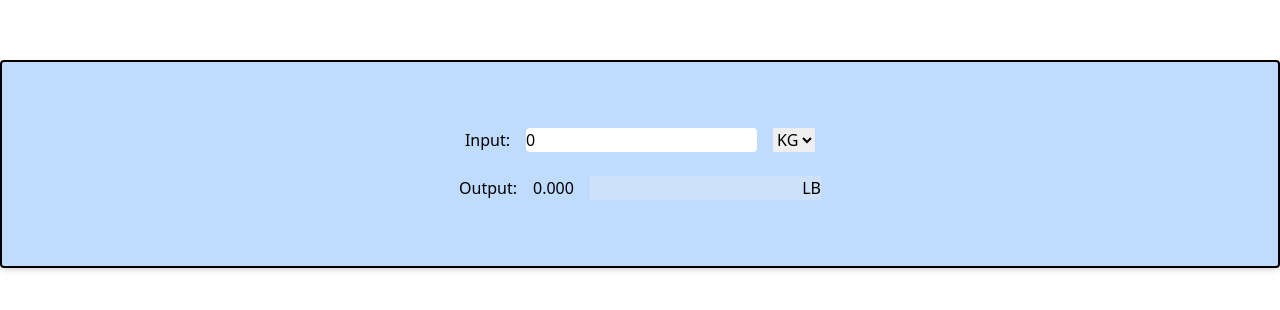
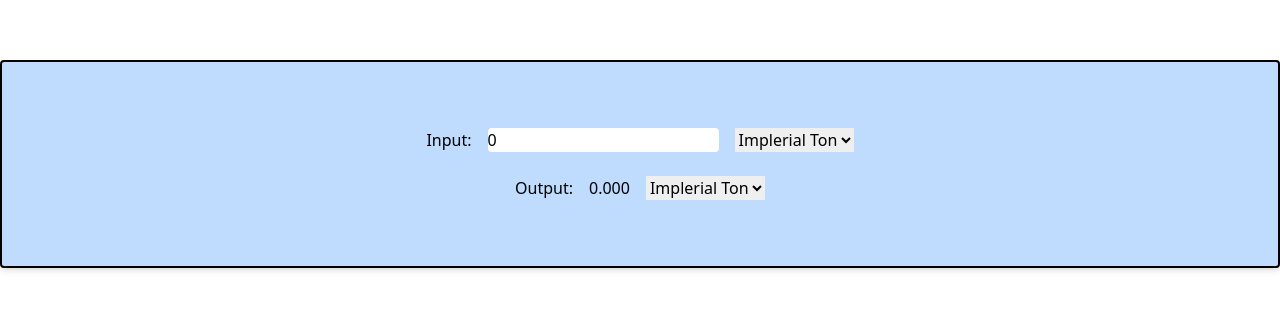
Before and after one commit to yikaizhou252/unit-conversion, a Vue app: page / in a window 1280 px wide. Shown: the part 236-546 px from the top of the page. Built offline with nearby package versions, Linux system fonts and the light colour scheme.

Commit message:
added diff units - unoptimal solutions for dropdowns

```diff
--- a/src/components/DashboardView.vue
+++ b/src/components/DashboardView.vue
@@ -1,39 +1,63 @@
 <template>
-  <div class=" bg-lightBlue shadow-md border-2 rounded flex flex-col justify-center items-center text-center min-h-52 container">
+  <div
+    class="bg-lightBlue shadow-md border-2 rounded flex flex-col justify-center items-center text-center min-h-52 container"
+  >
     <div class="flex flex-row items-center space-x-4 m-3">
       <div>Input:</div>
-      <input class="flex rounded" v-model="message" placeholder="enter here"/>
-      <select class="flebasis-1/2" v-model="selected">
-        <option v-for="option in options" :key="option" :value="option">
+      <input class="flex rounded" v-model="message" placeholder="enter here" />
+      <select class="flebasis-1/2" v-model="selectedInput">
+        <option v-for="option in inputOptions" :key="option" :value="option">
           {{ option }}
         </option>
       </select>
     </div>
 
     <div class="flex flex-row space-x-4 m-3">
-      <div>Output: </div>
+      <div>Output:</div>
       <div>{{ convert }}</div>
-      <input :value="getOther" :disabled="true" class=" text-end justify-end" />
+      <select class="flebasis-1/2" v-model="selectedOutput">
+        <option v-for="option in outputOptions" :key="option" :value="option">
+          {{ option }}
+        </option>
+      </select>
     </div>
-
   </div>
 </template>
 
 <script setup lang="ts">
 import { computed, ref } from 'vue'
 
-const options = ref(['KG', 'LB'])
-const selected = ref(options.value[0])
+// we should use KG as the standard point of reference
+// every unit is defined as its ratio to KG
+
+// how many kgs is 1 X
+const weightUnitsToKilo = {
+  'Implerial Ton': 1016.05,
+  Tonne: 1000.0,
+  kg: 1.0,
+  g: 0.001,
+  mg: 1e-6,
+  μg: 1e-9,
+  lb: 0.453592,
+  stone: 6.35029,
+  ounce: 0.0283495089275588
+}
+const inputOptions = ref(Object.keys(weightUnitsToKilo))
+const outputOptions = ref(Object.keys(weightUnitsToKilo))
+
+const selectedInput = ref(inputOptions.value[0])
+const selectedOutput = ref(outputOptions.value[0])
+
 const message = ref(0)
 
-const getOther = computed(() => {
-  return selected.value === 'KG' ? 'LB' : 'KG'
-})
+// const getOther = computed(() => {
+//   return selectedInput.value === 'KG' ? 'LB' : 'KG'
+// })
 
 const convert = computed(() => {
   const kgToLbs = 2.20462
   let ret
-  if (selected.value === 'KG') {
+  if (selectedInput.value === 'KG') {
     ret = message.value * kgToLbs
   } else {
     ret = message.value / kgToLbs
```
